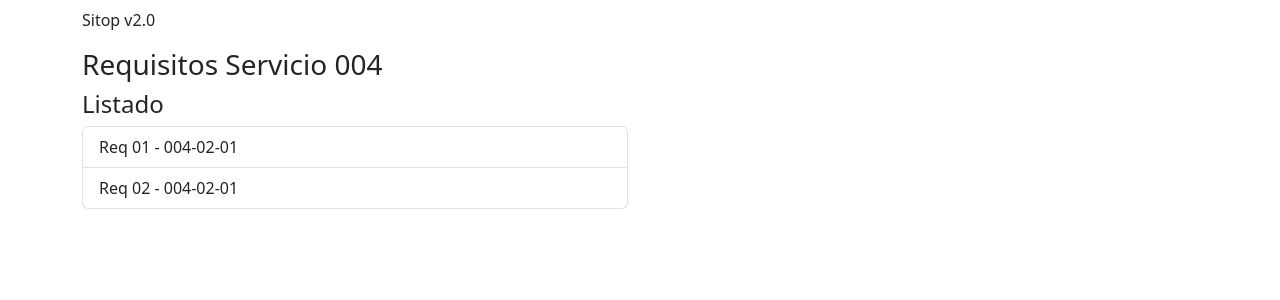
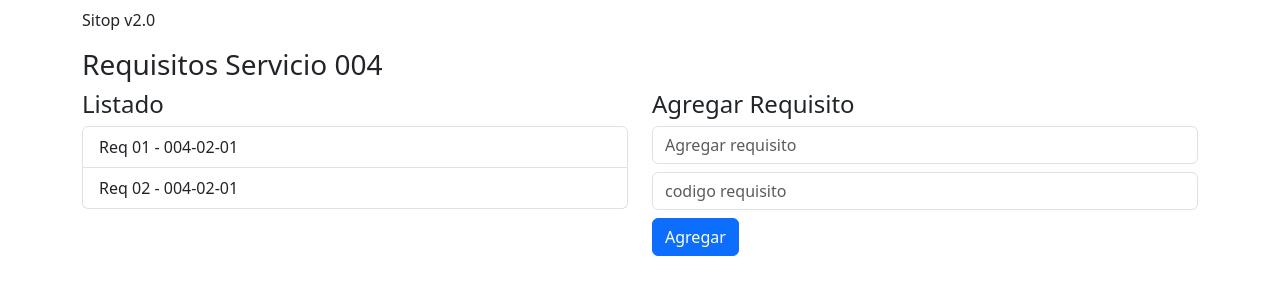
Before and after one commit to iblurdesigner/testReMit, an Angular app: page / in a window 1280 px wide. Shown: the top 300 px of the page. Built offline with nearby package versions, Linux system fonts and the light colour scheme.

Commit message:
cambios en requisitos - agrega formulario

```diff
--- a/src/app/req0401/pages/main-page.component.html
+++ b/src/app/req0401/pages/main-page.component.html
@@ -10,5 +10,13 @@
     </ul>
   </div>
 
-  <div class="col"></div>
+  <div class="col">
+    <h4>Agregar Requisito</h4>
+
+    <form action="">
+      <input type="text" class="form-control mb-2" placeholder="Agregar requisito">
+      <input type="number" class="form-control mb-2" placeholder="codigo requisito">
+      <button class="btn btn-primary mb-2">Agregar</button>
+    </form>
+  </div>
 </div>
```
